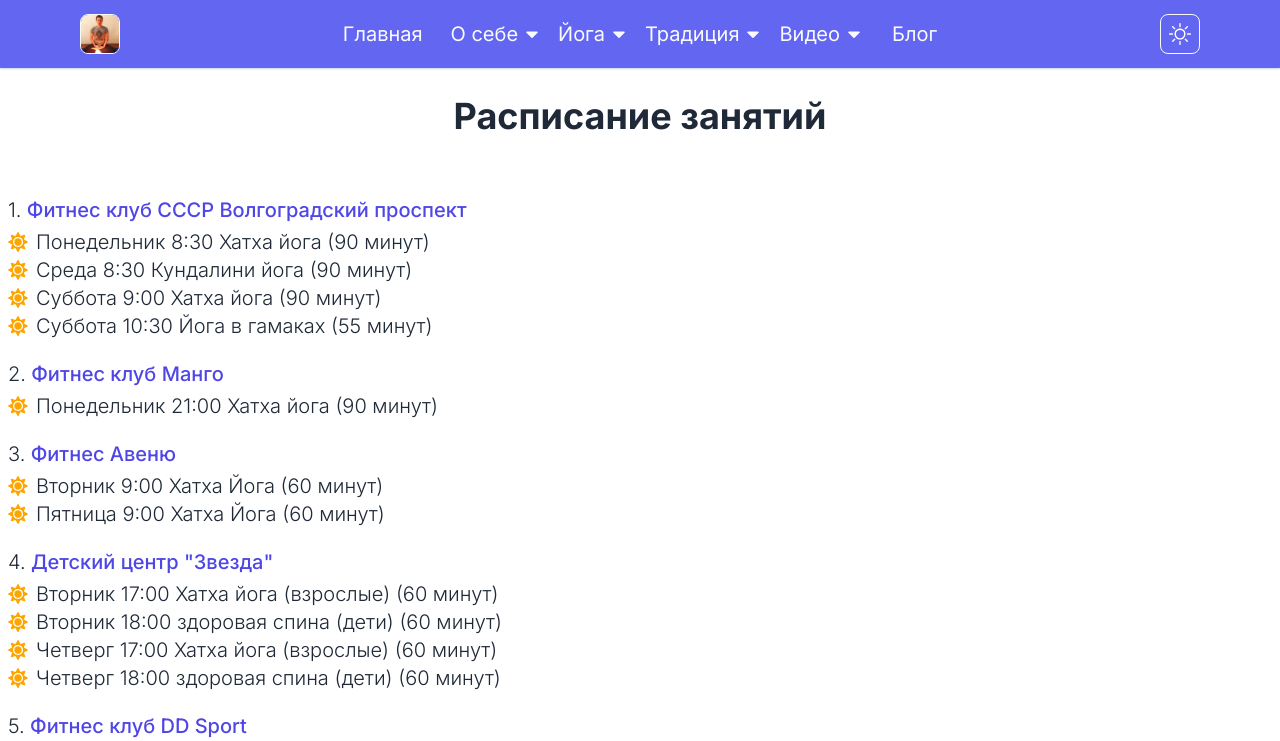
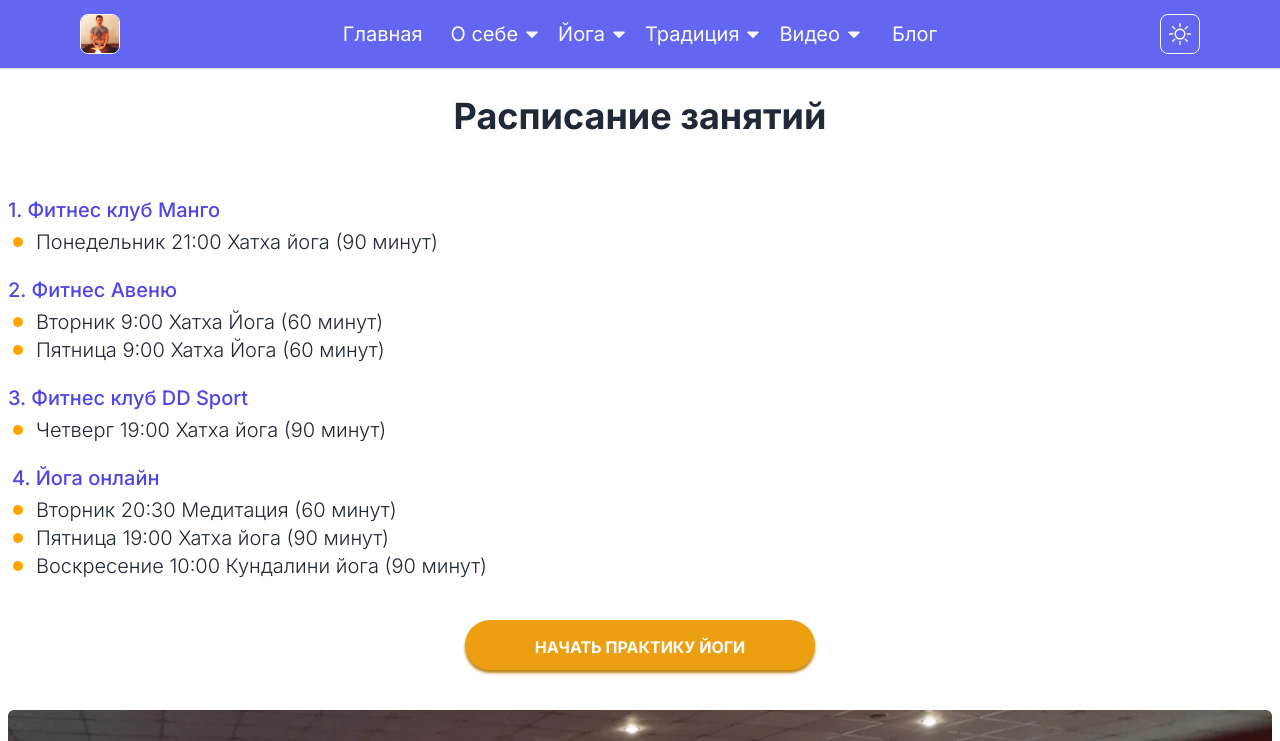
Before and after one commit to TimurTairov/tirthadeva.ru, a Next.js app: page /yoga/schedule in a window 1280 px wide. Shown: the top 741 px of the page. Built offline with nearby package versions, Linux system fonts and the light colour scheme.

Commit message:
commit 1.45

```diff
--- a/app/yoga/schedule/page.tsx
+++ b/app/yoga/schedule/page.tsx
@@ -1,10 +1,11 @@
 import type { Metadata } from "next";
 import Image from "next/image"
-import SignUpForYogaOnline from '@/components/SignUpForYogaOnline'
+// import SignUpForYogaOnline from '@/components/SignUpForYogaOnline'
 import NavigationButton from '@/components/NavigationButton'
 import { FaSun } from "react-icons/fa"
-import { FaWhatsapp } from "react-icons/fa"
+// import { FaWhatsapp } from "react-icons/fa"
 import yogaClass from '@/public/yogaclass1.webp'
+import { GoDotFill } from "react-icons/go";
 
 export const metadata: Metadata = {
   title: "Расписание занятий",
@@ -17,92 +18,47 @@ const page = () => {
       <h1 className="main-title">Расписание занятий</h1>
 
       <h5 className='mt-5 mb-1'>
-        1.
-        <a href='https://fitness-cccp.ru/clubs/mihajlovskij/' target='_blank' rel='noreferrer' className="subTitleMP"> Фитнес клуб СССР Волгоградский проспект </a>
+        <a href='https://ivanovskoe.mangofitness.ru/' target='_blank' rel='noreferrer' className="subTitleMP">1. Фитнес клуб Манго</a>
       </h5>
       <p className="flex items-center">
-        <FaSun className='me-2' color='orange' />
-        Понедельник 8:30 Хатха йога (90 минут)
-      </p>
-      <p className="flex items-center">
-        <FaSun className='me-2' color='orange' />
-        Среда 8:30 Кундалини йога (90 минут)
-      </p>
-      <p className="flex items-center">
-        <FaSun className='me-2' color='orange' />
-        Суббота 9:00 Хатха йога (90 минут)
-      </p>
-      <p className="flex items-center">
-        <FaSun className='me-2' color='orange' />
-        Суббота 10:30 Йога в гамаках (55 минут)
-      </p>
-
-      <h5 className='mt-5 mb-1'>
-        2.
-        <a href='https://ivanovskoe.mangofitness.ru/' target='_blank' rel='noreferrer' className="subTitleMP"> Фитнес клуб Манго</a>
-      </h5>
-      <p className="flex items-center">
-        <FaSun className='me-2' color='orange' />
+        <GoDotFill className='me-2' color='orange' />
         Понедельник 21:00 Хатха йога (90 минут)
       </p>
 
       <h5 className='mt-5 mb-1'>
-        3.
-        <a href='https://fitnessavenue.ru/' target='_blank' rel='noreferrer' className="subTitleMP"> Фитнес Авеню</a>
+        <a href='https://fitnessavenue.ru/' target='_blank' rel='noreferrer' className="subTitleMP">2. Фитнес Авеню</a>
       </h5>
       <p className="flex items-center">
-        <FaSun className='me-2' color='orange' />
+        <GoDotFill className='me-2' color='orange' />
         Вторник 9:00 Хатха Йога (60 минут)
       </p>
       <p className="flex items-center">
-        <FaSun className='me-2' color='orange' />
+        <GoDotFill className='me-2' color='orange' />
         Пятница 9:00 Хатха Йога (60 минут)
       </p>
 
+
       <h5 className='mt-5 mb-1'>
-        4.
-        <a href='http://prostozvezda.ru/' target='_blank' rel='noreferrer' className="subTitleMP"> Детский центр &quot;Звезда&quot;</a>
+        <a href='https://ddsport.fitness/' target='_blank' rel='noreferrer' className="subTitleMP">3. Фитнес клуб DD Sport</a>
       </h5>
       <p className="flex items-center">
-        <FaSun className='me-2' color='orange' />
-        Вторник 17:00 Хатха йога (взрослые) (60 минут)
-      </p>
-      <p className="flex items-center">
-        <FaSun className='me-2' color='orange' />
-        Вторник 18:00 здоровая спина (дети) (60 минут)
-      </p>
-      <p className="flex items-center">
-        <FaSun className='me-2' color='orange' />
-        Четверг 17:00 Хатха йога (взрослые) (60 минут)
-      </p>
-      <p className="flex items-center">
-        <FaSun className='me-2' color='orange' />
-        Четверг 18:00 здоровая спина (дети) (60 минут)
-      </p>
-
-      <h5 className='mt-5 mb-1'>
-        5.
-        <a href='https://ddsport.fitness/' target='_blank' rel='noreferrer' className="subTitleMP"> Фитнес клуб DD Sport</a>
-      </h5>
-      <p className="flex items-center">
-        <FaSun className='me-2' color='orange' />
-        Среда 20:00 Хатха йога (90 минут)
+        <GoDotFill className='me-2' color='orange' />
+        Четверг 19:00 Хатха йога (90 минут)
       </p>
 
       <h5 className='flex items-center mt-5 mb-1'>
-        6.
-        <a href="whatsapp://send?phone=79672067710" className="ml-1 subTitleMP"> Йога онлайн </a>
+        <a href="whatsapp://send?phone=79672067710" className="ml-1 subTitleMP">4. Йога онлайн </a>
       </h5>
       <p className="flex items-center">
-        <FaSun className='me-2' color='orange' />
+        <GoDotFill className='me-2' color='orange' />
         Вторник 20:30 Медитация (60 минут)
       </p>
       <p className="flex items-center">
-        <FaSun className='me-2' color='orange' />
+        <GoDotFill className='me-2' color='orange' />
         Пятница 19:00 Хатха йога (90 минут)
       </p>
       <p className="flex items-center">
-        <FaSun className='me-2' color='orange' />
+        <GoDotFill className='me-2' color='orange' />
         Воскресение 10:00 Кундалини йога (90 минут)
       </p>
 
```
